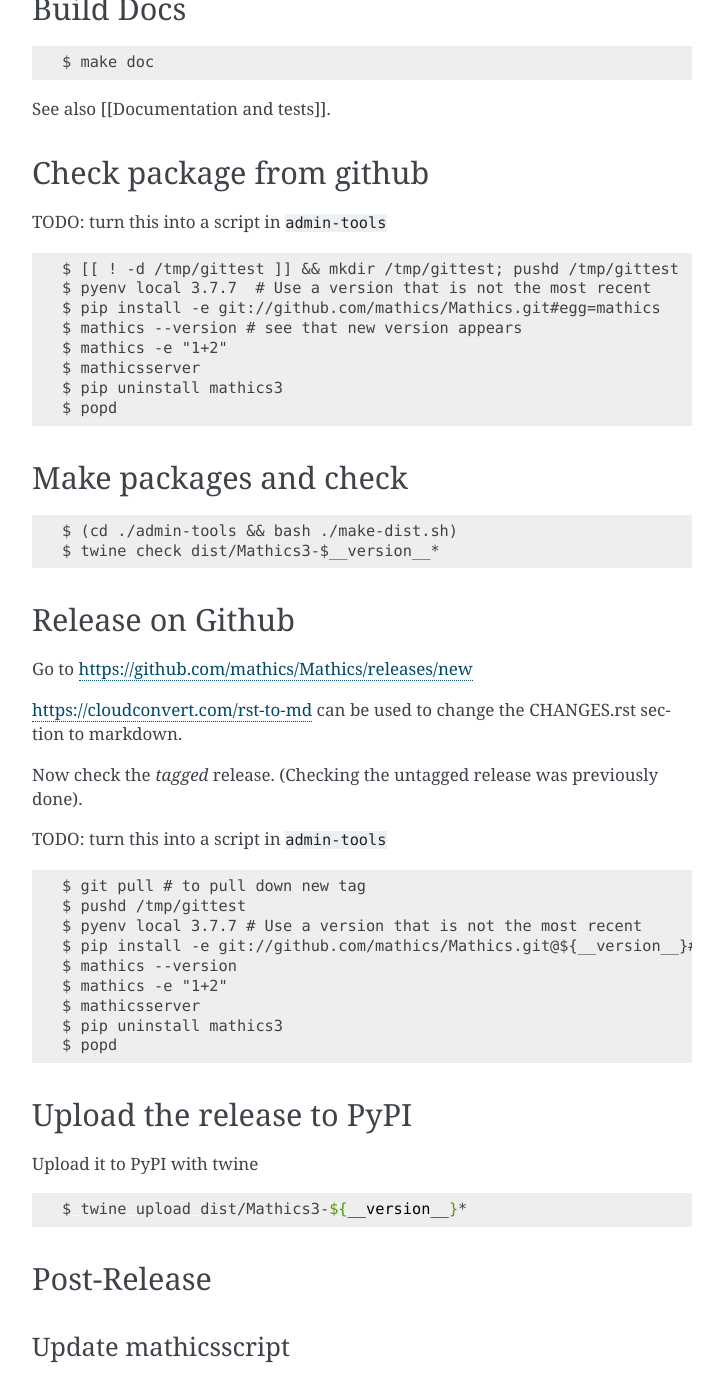
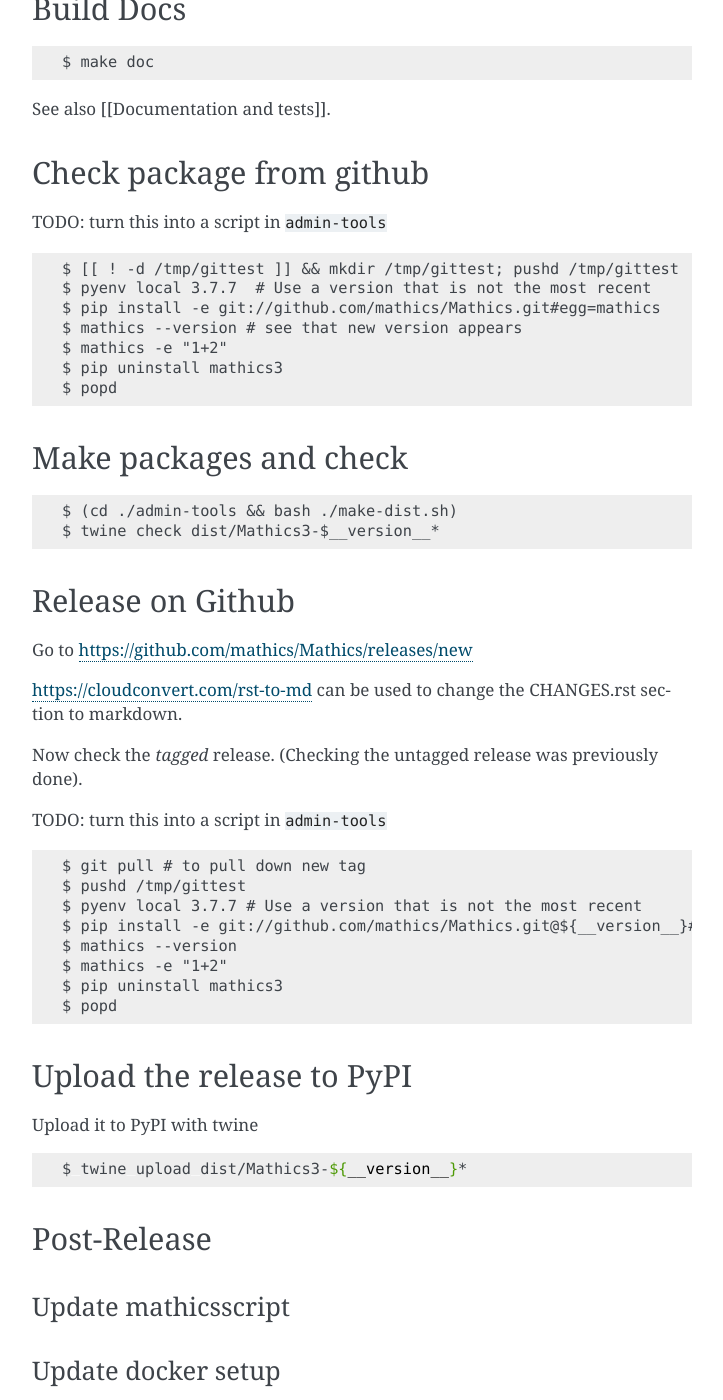
Before and after one commit to Mathics3/mathics-development-guide, a Sphinx documentation site: the page built from docs/project-administration/releasing.rst, in a window 1280 px wide and 1400 px high, scrolled down 1061 px. Shown: the whole window, without its empty margins (388-1111 px from the left). Built offline with Sphinx 7.4.7, drawn with Linux system fonts in a browser that asks for light colours.

Commit message:
Update release process

```diff
--- a/docs/developing-code/calling-mathics-library-from-within-python-code.rst
+++ b/docs/developing-code/calling-mathics-library-from-within-python-code.rst
@@ -180,4 +180,10 @@
 *Times()* is handled simply in the order in which these functions are
 called, so no parenthesis is used in the functional way.
 
+Conversion to and from Python
+~~~~~~~~~~~~~~~~~~~~~~~~~~~~~
+
+
+
+
 .. TODO: Break out evaluate example to show scanning and parsing
--- a/docs/project-administration/releasing.rst
+++ b/docs/project-administration/releasing.rst
@@ -74,7 +74,6 @@
     $ pip install -e git://github.com/mathics/Mathics.git#egg=mathics
     $ mathics --version # see that new version appears
     $ mathics -e "1+2"
-    $ mathicsserver
     $ pip uninstall mathics3
     $ popd
 
@@ -107,7 +106,6 @@
     $ pip install -e git://github.com/mathics/Mathics.git@${__version__}#egg=mathics
     $ mathics --version
     $ mathics -e "1+2"
-    $ mathicsserver
     $ pip uninstall mathics3
     $ popd
 
```
